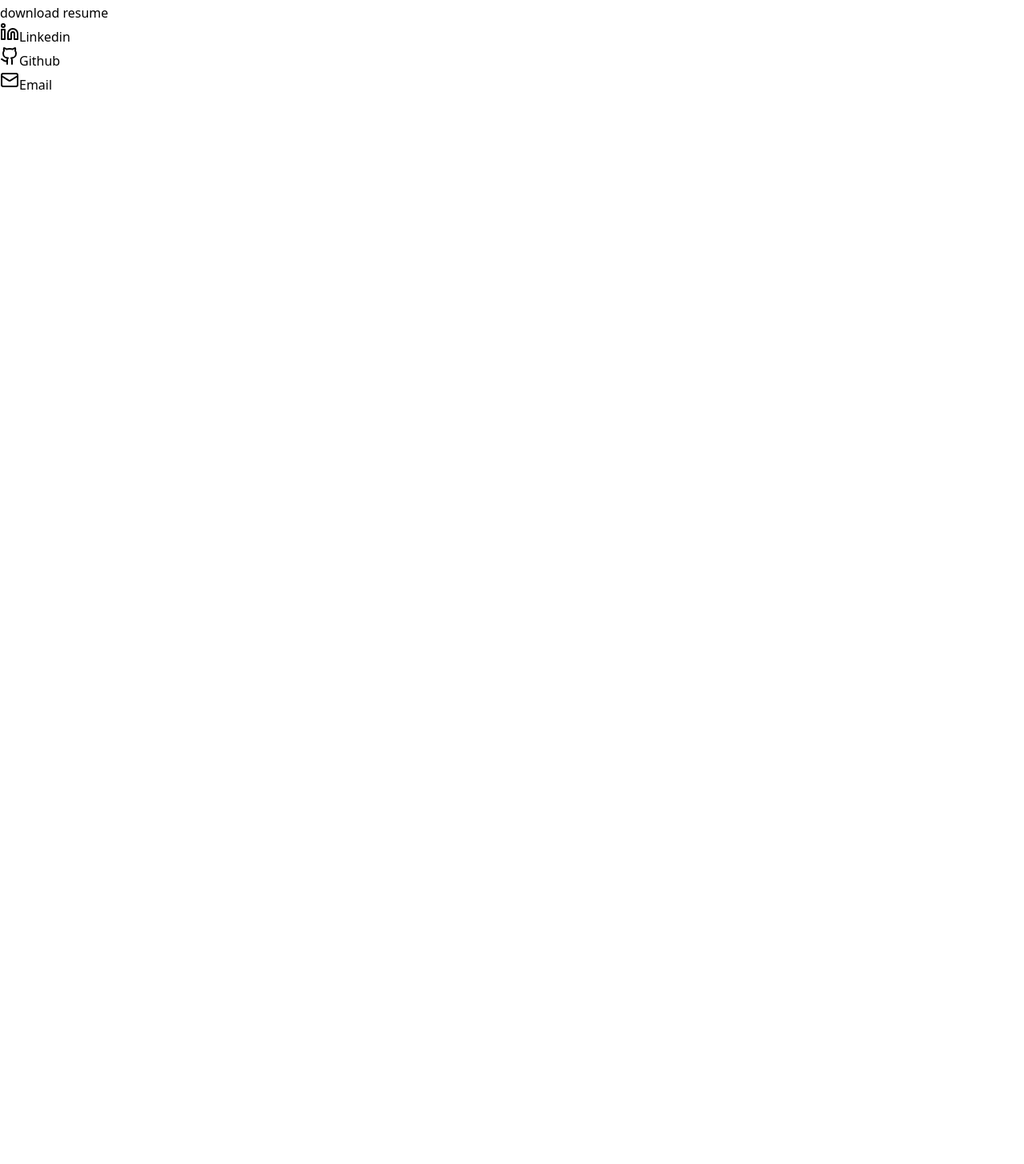
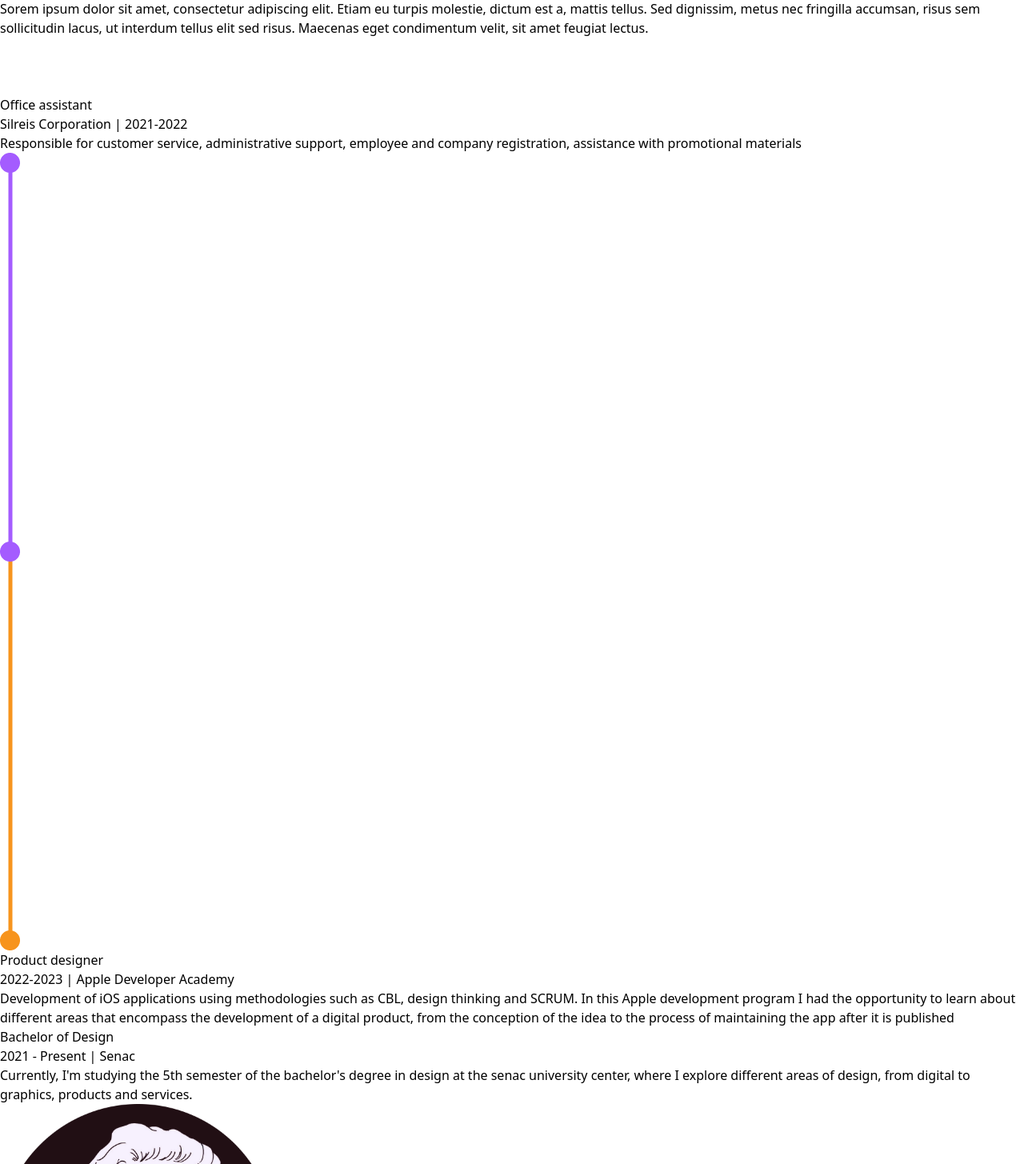
Before and after one commit to luanayasmim/portfolio-aline, a Vue app: page / in a window 1280 px wide. Shown: the part 655-2110 px from the top of the page at 80% size. Before the commit the page ends 800 px from the top, so only its background shows below. Built offline with nearby package versions, Linux system fonts and the light colour scheme.

Commit message:
Effects buttons

```diff
--- a/src/components/Timeline.vue
+++ b/src/components/Timeline.vue
@@ -3,34 +3,24 @@
 </script>
 
 <template>
-    <div class="">
-        <div>
-            <h2>Office assistant</h2>
+    <div class=" grid grid-cols-3 gap-4">
+        <div class="row-span-5">
+            <h2 class="text-3xl font-bold">Office assistant</h2>
             <h3>Silreis Corporation | 2021-2022</h3>
             <p>Responsible for customer service, administrative support, employee and company registration, assistance with promotional materials</p>
         </div>
         <div class="flex justify-center">
             <div>
-                <img src="../assets/purple-line.png" alt="">
-                <!-- <div class="w-6 h-6 bg-purple-500 rounded-full"></div>
-                <div class="bg-purple-500 w-1 h-96"></div>
-                <div class="w-6 h-6 bg-purple-500 rounded-full"></div> -->
+                <img class="" src="../assets/timeline.png" alt="">
             </div>
         </div>
         <div>
-            <h2>Product designer</h2>
+            <h2 class="text-3xl font-bold">Product designer</h2>
             <h3>2022-2023 | Apple Developer Academy</h3>
             <p>Development of iOS applications using methodologies such as CBL, design thinking and SCRUM. In this Apple development program I had the opportunity to learn about different areas that encompass the development of a digital product, from the conception of the idea to the process of maintaining the app after it is published</p>
         </div>
-        <div class="flex justify-center">
-            <img src="../assets/orange-line.png" alt="">
-            <!-- <div>
-                <div class="bg-amber-500 w-1 h-96"></div>
-                <div class="w-6 h-6 bg-amber-500 rounded-full"></div>
-            </div> -->
-        </div>
         <div>
-            <h2>Bachelor of Design</h2>
+            <h2 class="text-3xl font-bold">Bachelor of Design</h2>
             <h3>2021 - Present | Senac</h3>
             <p>Currently, I'm studying the 5th semester of the bachelor's degree in design at the senac university center, where I explore different areas of design, from digital to graphics, products and services.</p>
         </div>
--- a/src/components/icons-buttons/CalendarIconButton.vue
+++ b/src/components/icons-buttons/CalendarIconButton.vue
@@ -4,8 +4,8 @@ import { CalendarClock } from "lucide-vue-next";
 
 <template>
     <div className="flex flex-1 ml-10 mt-10">
-        <button className='flex items-center justify-center w-14 h-14 rounded-full border border-black'>
-            <CalendarClock className="w-6 h-6" color="black" />
+        <button className='flex items-center justify-center w-14 h-14 rounded-full border border-black text-black hover:bg-amber-500 hover:text-white hover:border-none'>
+            <CalendarClock className="w-6 h-6" />
         </button>
     </div>
 </template>
--- a/src/components/icons-buttons/PenIconButton.vue
+++ b/src/components/icons-buttons/PenIconButton.vue
@@ -4,8 +4,8 @@ import { PenTool } from "lucide-vue-next";
 
 <template>
     <div className="flex flex-1 ml-10 mt-10">
-        <button className='flex items-center justify-center w-14 h-14 rounded-full border border-black'>
-            <PenTool className="w-6 h-6" color="black" />
+        <button className='flex items-center justify-center w-14 h-14 rounded-full border border-black text-black hover:bg-purple-500 hover:text-white hover:border-none'>
+            <PenTool className="w-6 h-6" />
         </button>
     </div>
 </template>
--- a/src/components/icons-buttons/UserIconButton.vue
+++ b/src/components/icons-buttons/UserIconButton.vue
@@ -4,8 +4,8 @@ import { User2 } from "lucide-vue-next";
 
 <template>
     <div className="flex flex-1 ml-10 mt-10">
-        <button className='flex items-center justify-center w-14 h-14 rounded-full border border-black'>
-            <User2 className="w-6 h-6" color="black" />
+        <button className='flex items-center justify-center w-14 h-14 rounded-full border border-black text-black hover:bg-fuchsia-400 hover:text-white hover:border-none'>
+            <User2 className="w-6 h-6"/>
         </button>
     </div>
 </template>
--- a/src/pages/Homepage.vue
+++ b/src/pages/Homepage.vue
@@ -11,10 +11,13 @@
     </header>
     <!-- <IronIconButton/> -->
 
-    <!-- <main>
+    <main>
         <Projects/>
+        <br>
+        <br>
+        <br>
         <Timeline/>
-    </main> -->
+    </main>
 
     <footer class="h-screen flex flex-col px-8">
         <Aboutme/>
```
Also changed, not shown: src/assets/timeline.png (added).
